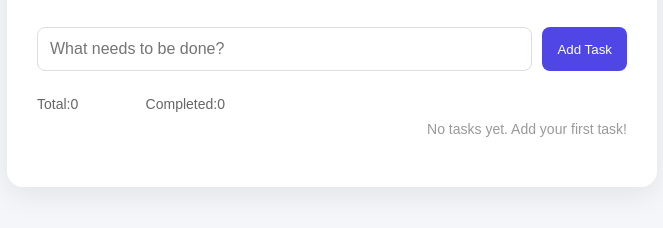
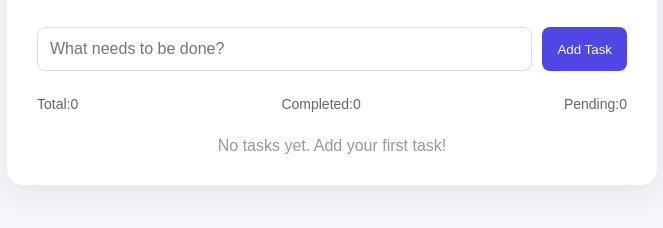
Before and after one commit to Arijit-x/todo-list, a plain HTML site: page index.html in a window 1280 px wide. Shown: the part 136-364 px from the top of the page, without its empty margins (308-971 px from the left). Drawn offline with Linux system fonts and the light colour scheme.

```diff
--- a/index.html
+++ b/index.html
@@ -19,7 +19,7 @@
         <div class="task-stats">
             <p>Total:<span id="totalTasks">0</span></p>
             <p>Completed:<span id="completedTasks">0</span></p>
-            <p
+            <p>Pending:<span id="pendingTasks">0</span></p>
         </div>
         <ul id="taskList"></ul>
         <p id="emptyMessage">No tasks yet. Add your first task!</p>
```
